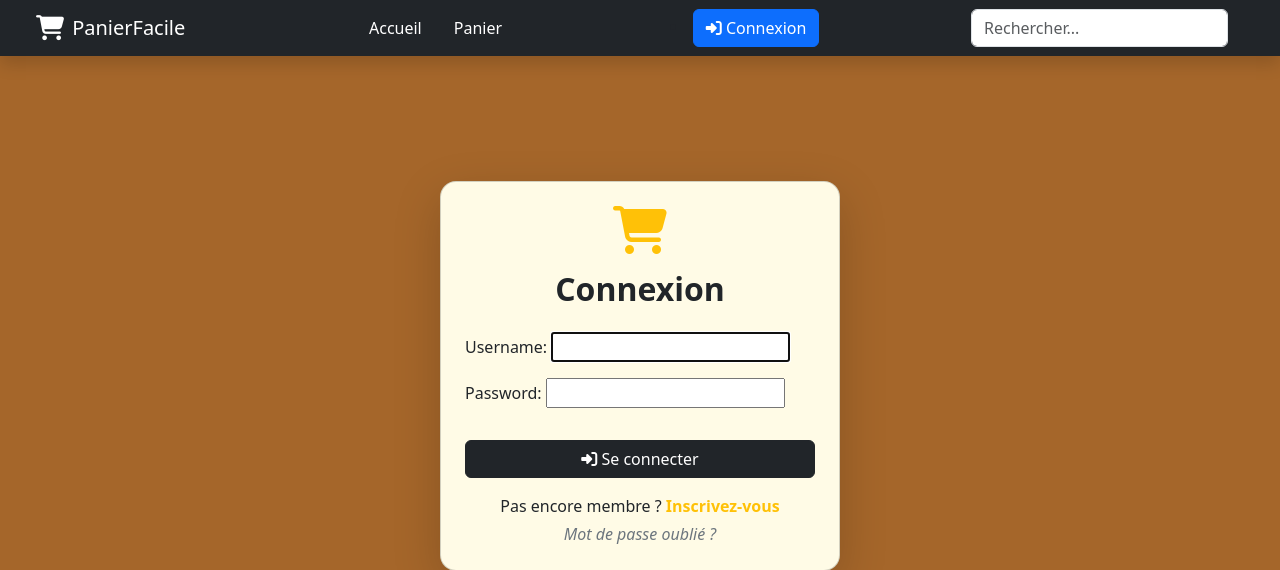
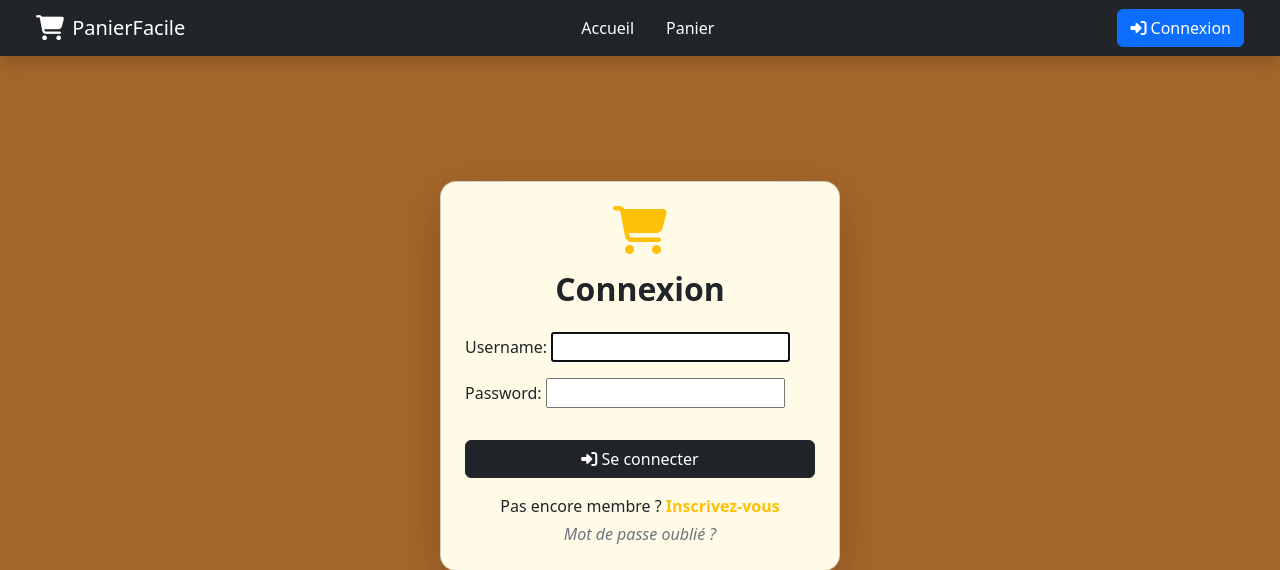
Before and after one commit to nasserbrid/panier_facile, a Django app: page /login/ in a window 1280 px wide. Shown: the top 570 px of the page. Run offline with Django 5.2, Linux system fonts and the light colour scheme.

Commit message:
Modification de base.html, j'ai commenté la recherche car pour le moment pas besoin

```diff
--- a/templates/base.html
+++ b/templates/base.html
@@ -118,14 +118,14 @@
 
         <!-- Recherche (non fonctionnelle pour le moment) -->
         <!--Je commente pour le moment car pas besoin-->
-        <div class="d-flex align-items-center">
+        {% comment %} <div class="d-flex align-items-center">
           <input
             class="form-control me-3"
             type="search"
             placeholder="Rechercher..."
             aria-label="Rechercher"
           />
-        </div>
+        </div> {% endcomment %}
       </div>
     </nav>
 
```
